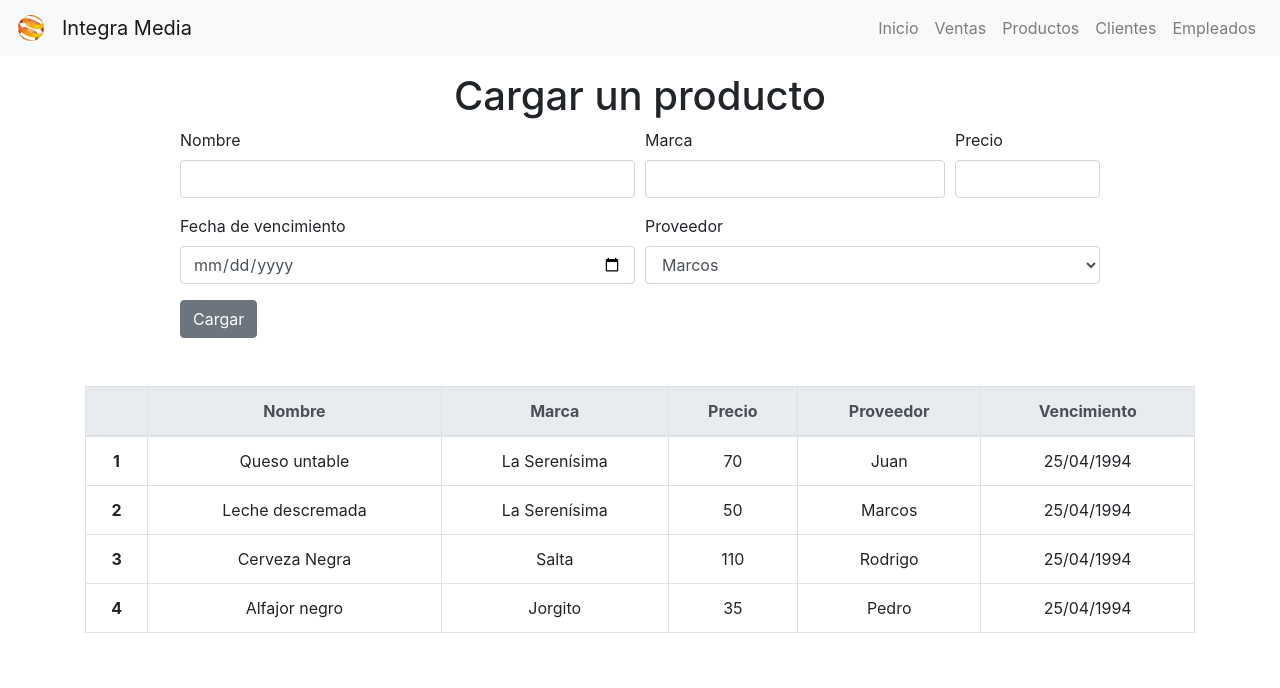
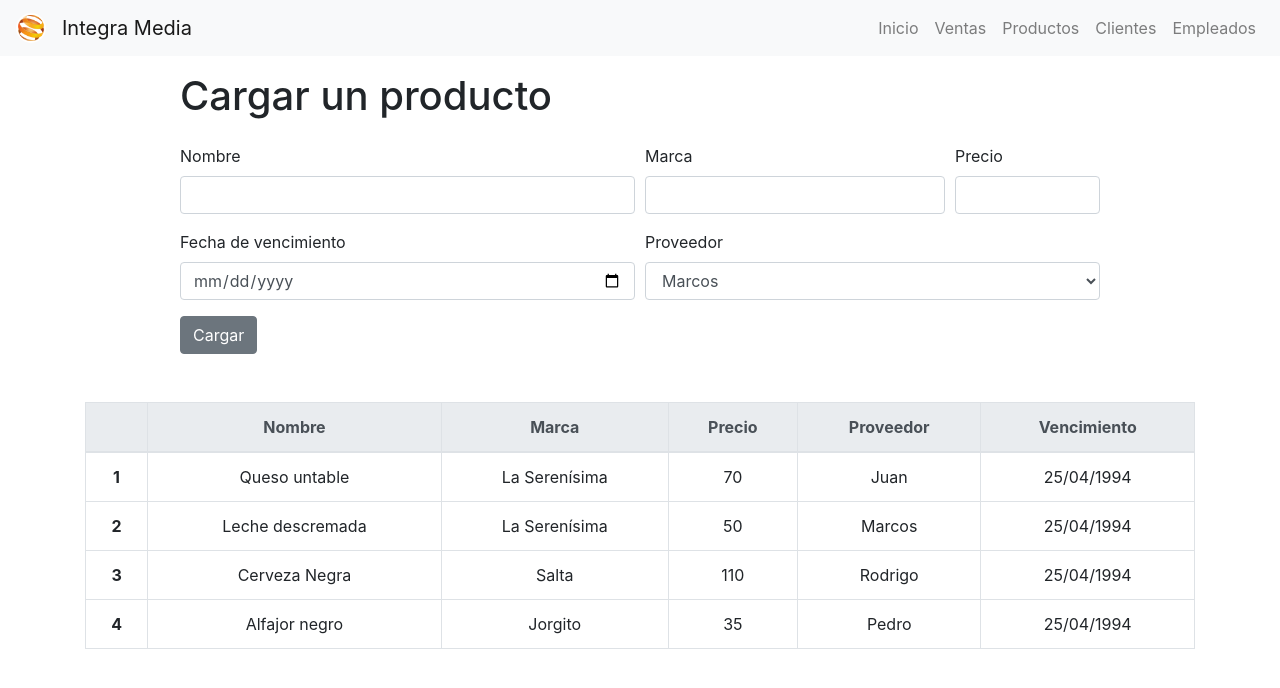
Before and after one commit to hanshuettmann/programming-test-front, a React (Create React App) app: page / in a window 1280 px wide. Shown: the top 688 px of the page. Built offline with nearby package versions, Linux system fonts and the light colour scheme.

Commit message:
final details

```diff
--- a/src/Components/Products/Products.js
+++ b/src/Components/Products/Products.js
@@ -5,7 +5,6 @@ import ProductsForm from '../ProductsForm/ProductsForm';
 const Products = () => {
     return (
         <div className='mt-3'>
-            <h1>Cargar un producto</h1>
             <ProductsForm />
             <ProductsTable />
         </div>
--- a/src/Components/ProductsForm/ProductsForm.js
+++ b/src/Components/ProductsForm/ProductsForm.js
@@ -69,6 +69,9 @@ const ProductsForm = () => {
     return (
         <div className='container mb-5 text-left'>
             <div className='row justify-content-center'>
+                <div className='col-12 col-md-10 text-left mb-3'>
+                    <h1>Cargar un producto</h1>
+                </div>
                 <div className='col-12 col-md-10'>
                     <form>
                         <div className='form-row'>
```
